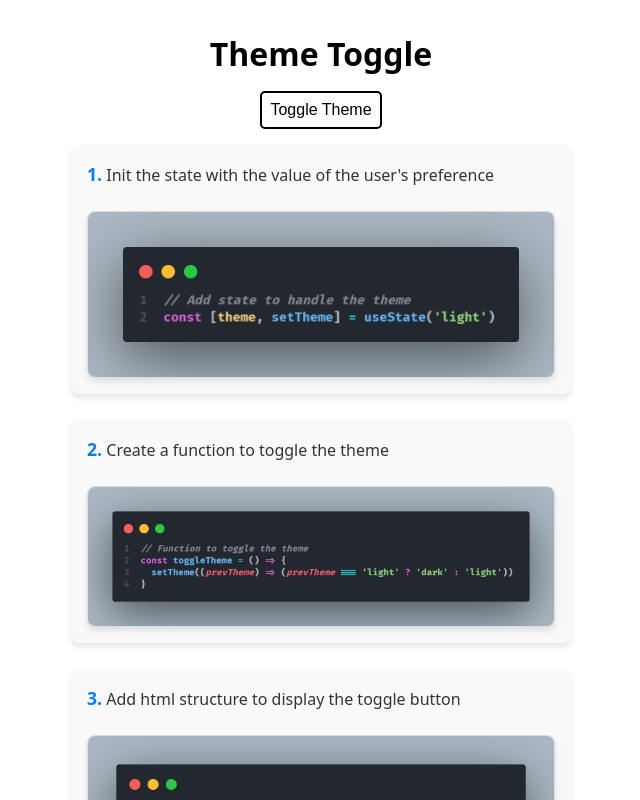
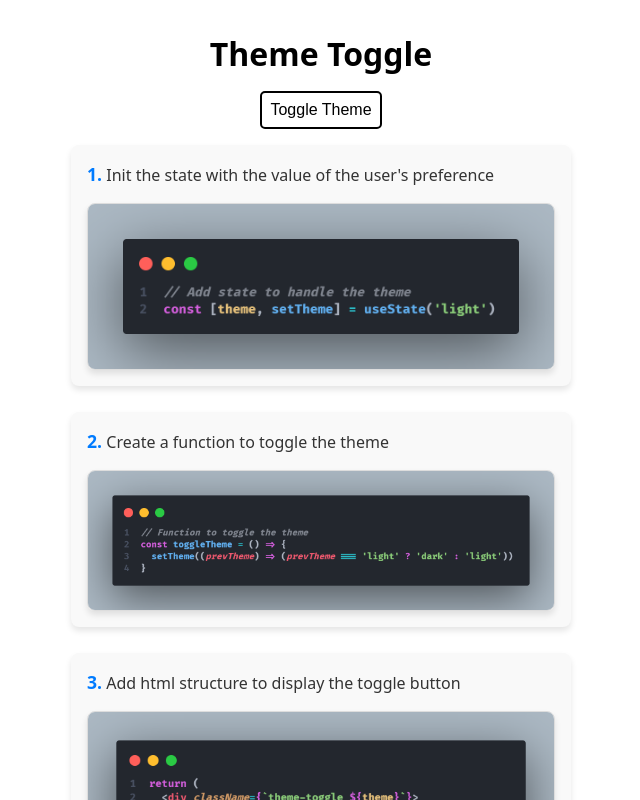
Before and after one commit to Espadv69/useState-Basics, a React (Vite) app in the folder BackgroundToggle/: page / in a window 1280 px wide. Shown: the top 800 px of the page, without its empty margins (319-959 px from the left). Built offline with nearby package versions, Linux system fonts and the light colour scheme; the HTML template or start-up script is replaced by a standard one.

Commit message:
Update Explanation component CSS for improved image handling

```diff
--- a/BackgroundToggle/src/components/Explanation/Explanation.css
+++ b/BackgroundToggle/src/components/Explanation/Explanation.css
@@ -42,10 +42,9 @@
 
 .explanation__list-image {
   width: 100%;
-  max-width: 600px;
-  height: auto;
+  object-fit: contain;
+  object-position: center;
   border-radius: 0.5rem;
   box-shadow: 0 4px 6px rgba(0, 0, 0, 0.1);
   border: 1px solid #ddd;
-  margin-top: 0.5rem;
 }
```
